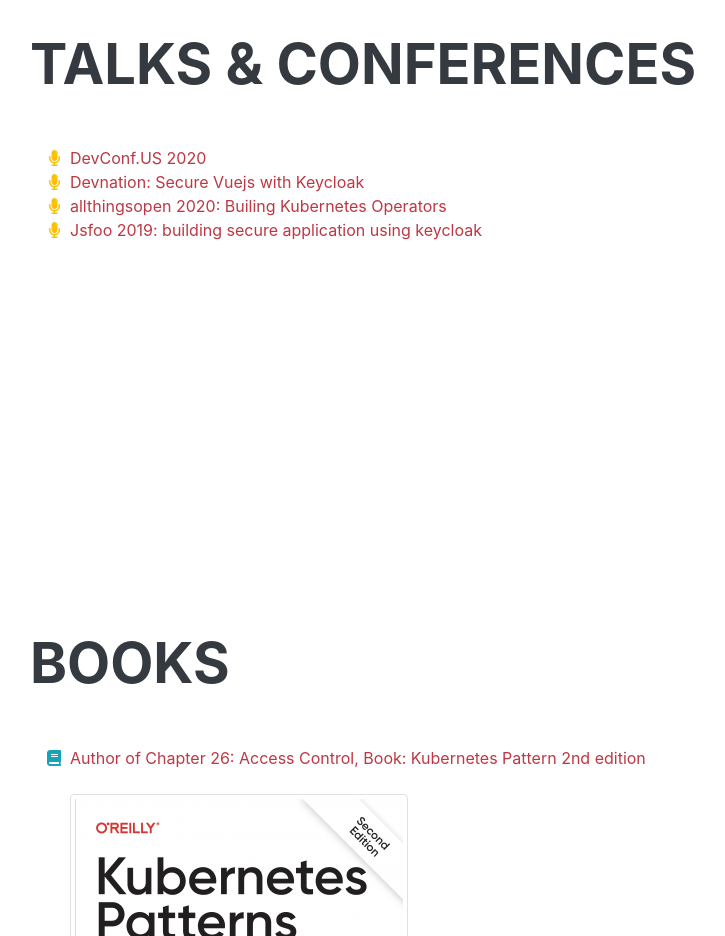
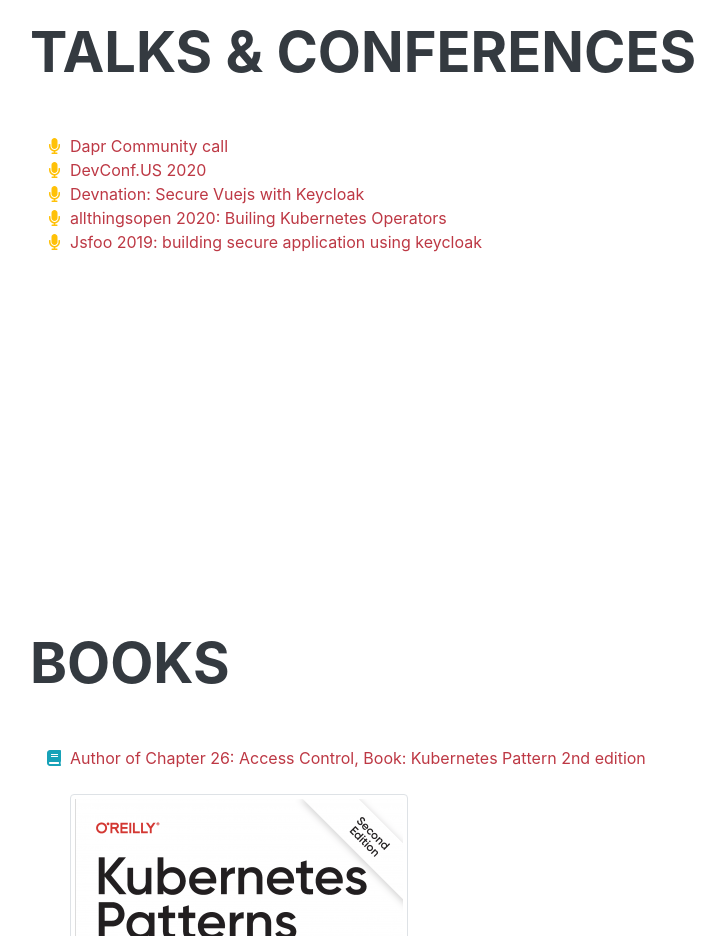
Before and after one commit to akoserwal/akoserwal.github.io, a plain HTML site: page index.html in a window 1280 px wide. Shown: the part 4600-5536 px from the top of the page, without its empty margins (290-1015 px from the left). Drawn offline with nearby package versions, Linux system fonts and the light colour scheme; a web font is replaced by a local one.

Commit message:
adding dapr community call

```diff
--- a/index.html
+++ b/index.html
@@ -180,6 +180,10 @@
                     <ul class="fa-ul mb-0">
                         <li>
                             <span class="fa-li"><i class="fas fa-microphone text-warning"></i></span>
+                            <a class="i" href="https://youtu.be/wvwEOTdtkKU?t=1560">Dapr Community call</a>
+                        </li>
+                        <li>
+                            <span class="fa-li"><i class="fas fa-microphone text-warning"></i></span>
                             <a class="i" href="https://devconfus2020.sched.com/event/eMLZ/writing-kubernetesopenshift-operators">DevConf.US 2020</a>
                         </li>
                         <li>
```
